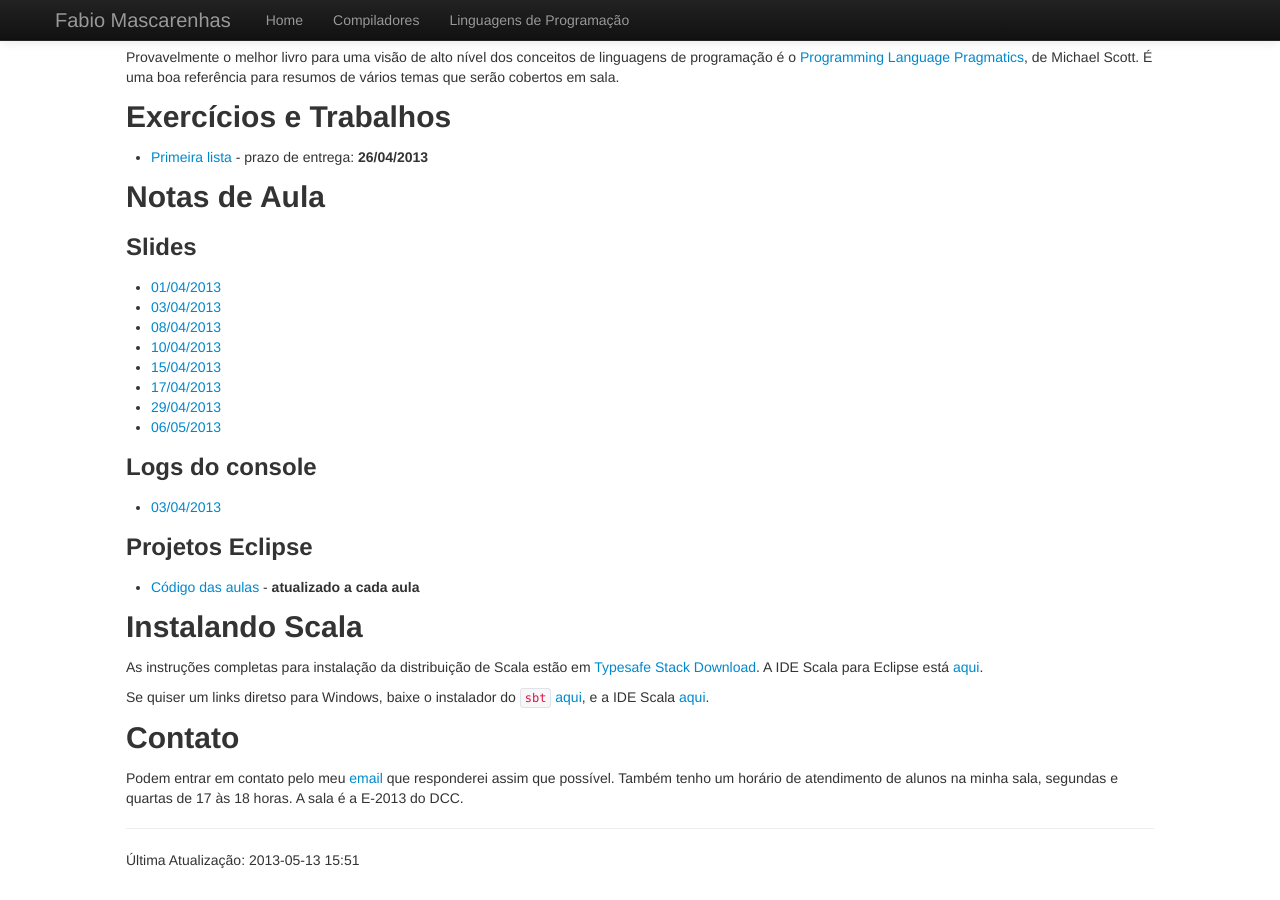
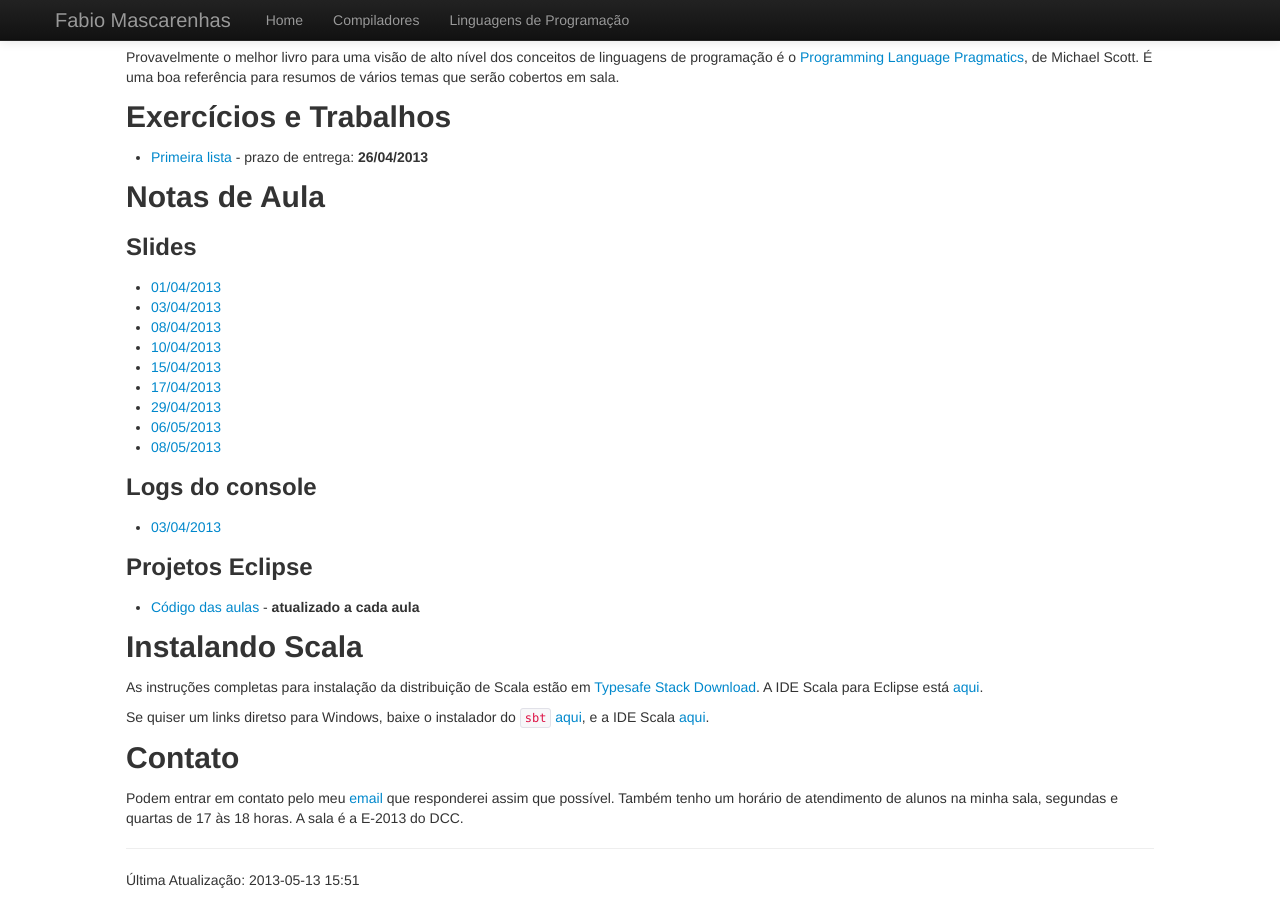
Before and after one commit to fabiomascarenhas/fabiomascarenhas.github.com, a Jekyll site: the page built from lp/index.md, in a window 1280 px wide and 900 px high, scrolled down 1083 px. Built offline with Jekyll 4.4.1, drawn with Linux system fonts in a browser that asks for light colours.

Commit message:
notas de aula lp 08/05

```diff
--- a/lp/index.md
+++ b/lp/index.md
@@ -109,6 +109,7 @@ Notas de Aula
 * [17/04/2013](Aula6.pdf)
 * [29/04/2013](Aula7.pdf)
 * [06/05/2013](Aula8.pdf)
+* [08/05/2013](Aula9.pdf)
 
 ### Logs do console
 
```
Also changed, not shown: 2 other files.
